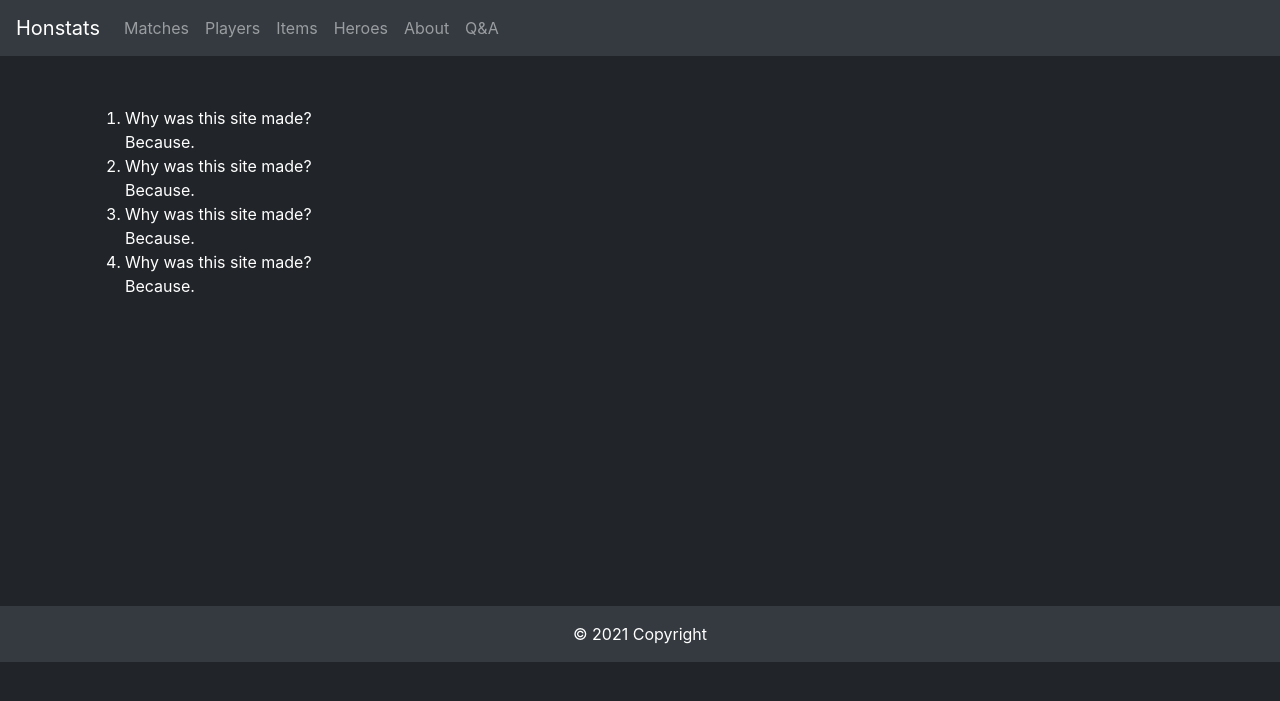
After one commit to mpaden3/honstats, a Django app: page /qna/ in a window 1280 px wide. The commit adds this page. Shown: the top 701 px of the page. Run offline with Django 3.2, Linux system fonts and the light colour scheme; parts of the project's set-up code (start-up, migrations or seed data) failed here and were passed over; some libraries are stand-ins or nearby versions.

Commit message:
template fixes

```diff
--- a/game_data/static/css/styles.css
+++ b/game_data/static/css/styles.css
@@ -43,4 +43,5 @@
 }
 body{
     background-color: #212529;
+    color: white;
 }
--- a/honstats/urls.py
+++ b/honstats/urls.py
@@ -21,11 +21,8 @@ from account.views import HomepageView
 
 urlpatterns = [
     path("", HomepageView.as_view(), name="homepage"),
-    path(
-        "about/",
-        TemplateView.as_view(template_name="../templates/about.html"),
-        name="about",
-    ),
+    path("about/", TemplateView.as_view(template_name="../templates/about.html"), name="about", ),
+    path("qna/", TemplateView.as_view(template_name="../templates/qna.html"), name="qna", ),
     path("admin/", admin.site.urls),
     path("match/", include("match.urls")),
     path("account/", include("account.urls")),
--- a/templates/base.html
+++ b/templates/base.html
@@ -24,7 +24,7 @@
             <a class="nav-item nav-link" href="{% url 'about' %}">Items</a>
             <a class="nav-item nav-link" href="{% url 'about' %}">Heroes</a>
             <a class="nav-item nav-link" href="{% url 'about' %}">About</a>
-            <a class="nav-item nav-link" href="{% url 'about' %}">Q&A</a>
+            <a class="nav-item nav-link" href="{% url 'qna' %}">Q&A</a>
         </div>
     </div>
     {% if user.is_authenticated %}
@@ -33,7 +33,7 @@
     </div>
     {% endif %}
 </nav>
-<div id="content" class="container">
+<div id="content" class="container" style="min-height: 500px">
     {% block content %}{% endblock %}
 </div>
 <footer class="bg-light text-center text-lg-start">
--- /dev/null
+++ b/templates/qna.html
@@ -0,0 +1,28 @@
+{% extends "base.html" %}
+
+{% block content %}
+
+    <ol>
+        <li>Why was this site made?
+            <div>
+                Because.
+            </div>
+        </li>
+        <li>Why was this site made?
+            <div>
+                Because.
+            </div>
+        </li>
+        <li>Why was this site made?
+            <div>
+                Because.
+            </div>
+        </li>
+        <li>Why was this site made?
+            <div>
+                Because.
+            </div>
+        </li>
+
+    </ol>
+{% endblock %}
```
Also changed, not shown: templates/homepage.html (+5 -5 lines).
